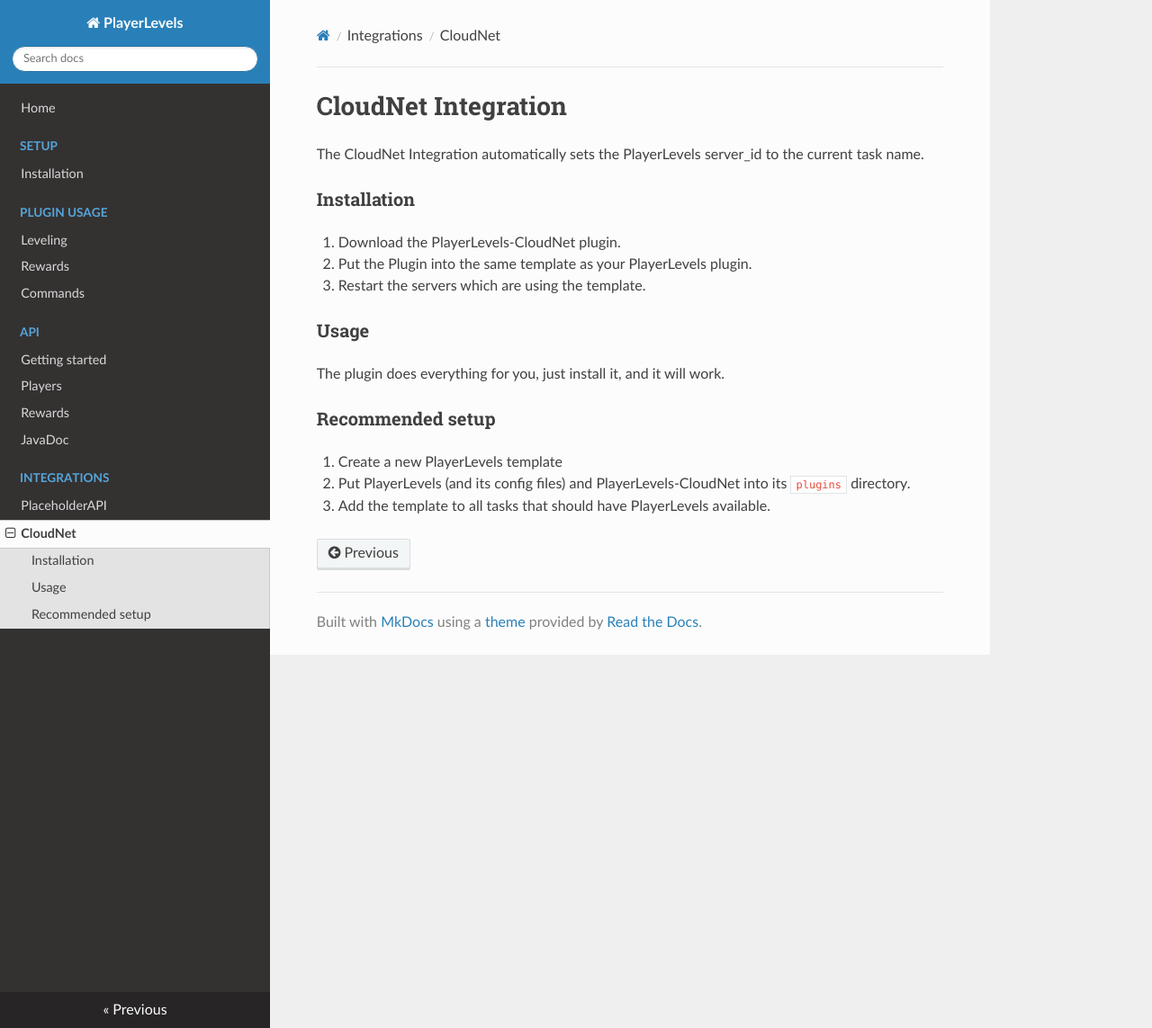
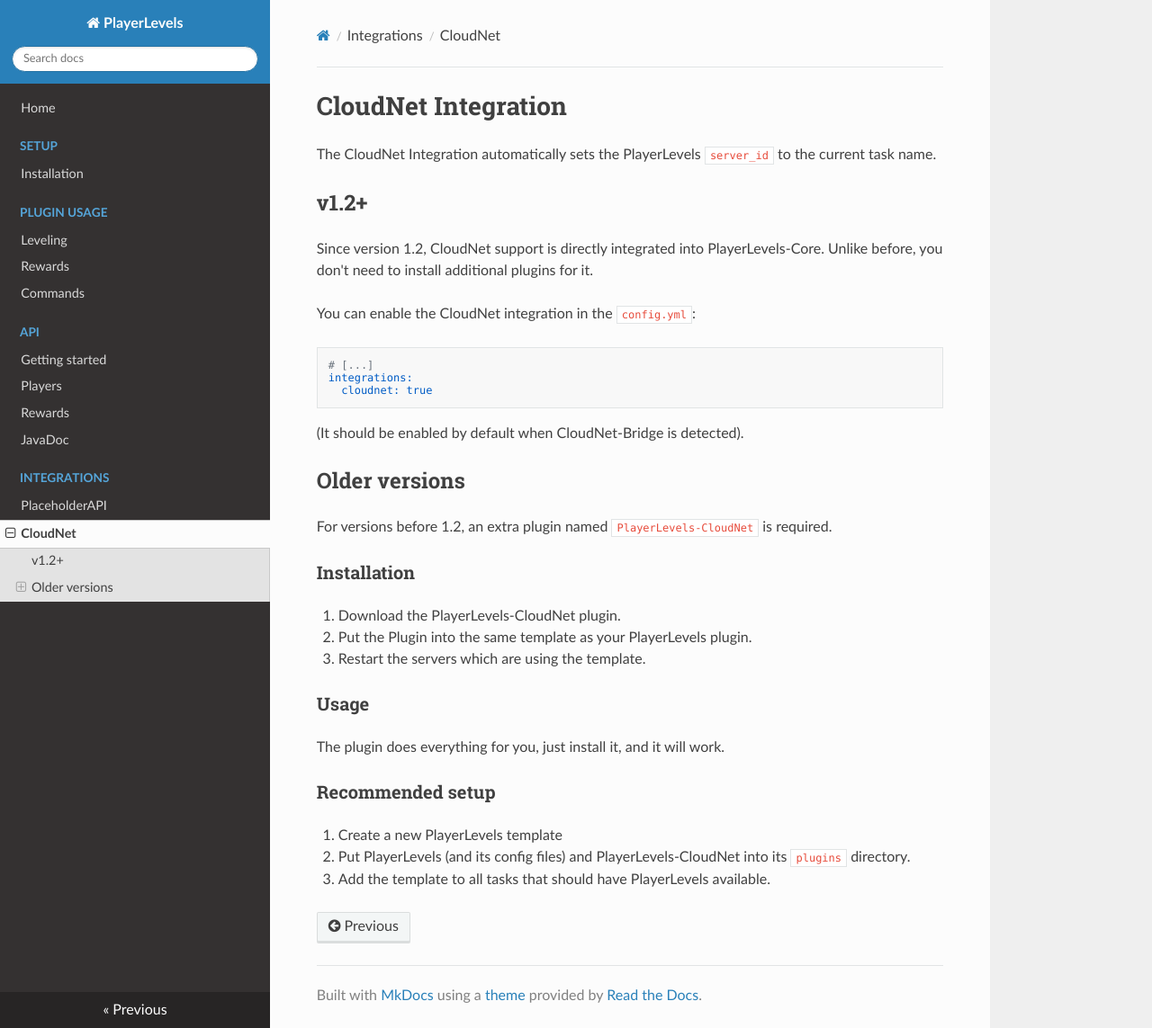
Before and after one commit to jandie1505/PlayerLevels, an MkDocs documentation site: the page built from documentation/docs/integrations-cloudnet.md, in a window 1280 px wide and 1143 px high. Shown: the whole window at 90% size. Built offline with MkDocs 1.6.1, drawn with Linux system fonts in a browser that asks for light colours; nearby versions of some CDN libraries.

Commit message:
updated integrations-cloudnet.md and version in build.gradle.kts

````diff
--- a/documentation/docs/integrations-cloudnet.md
+++ b/documentation/docs/integrations-cloudnet.md
@@ -1,5 +1,20 @@
 # CloudNet Integration
-The CloudNet Integration automatically sets the PlayerLevels server_id to the current task name.
+The CloudNet Integration automatically sets the PlayerLevels `server_id` to the current task name.
+
+## v1.2+
+Since version 1.2, CloudNet support is directly integrated into PlayerLevels-Core.
+Unlike before, you don't need to install additional plugins for it.
+
+You can enable the CloudNet integration in the `config.yml`:
+```yml
+# [...]
+integrations:
+  cloudnet: true
+```
+(It should be enabled by default when CloudNet-Bridge is detected).
+
+## Older versions
+For versions before 1.2, an extra plugin named `PlayerLevels-CloudNet` is required.
 
 ### Installation
 1. Download the PlayerLevels-CloudNet plugin.
````
Also changed, not shown: 1 other file.
